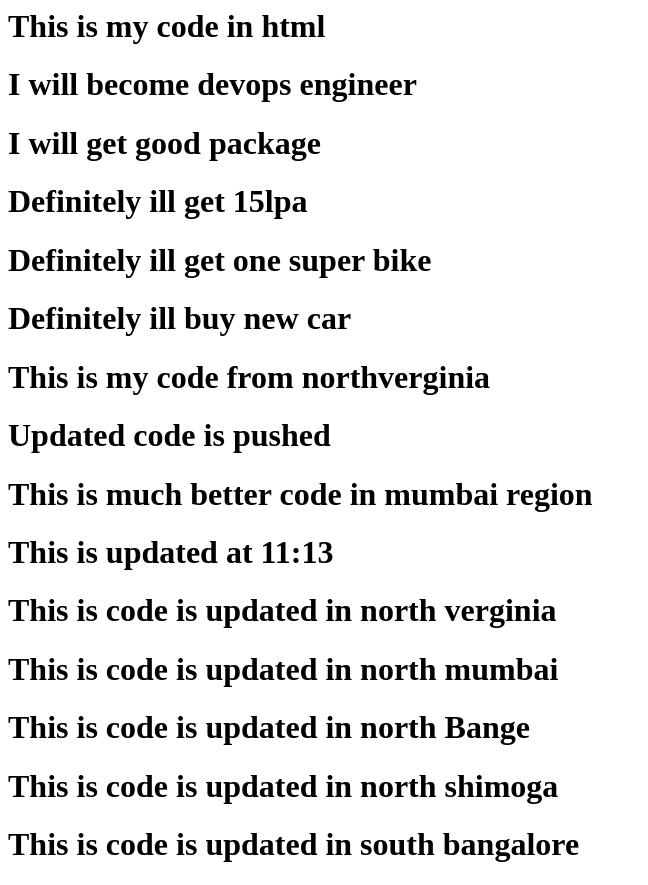
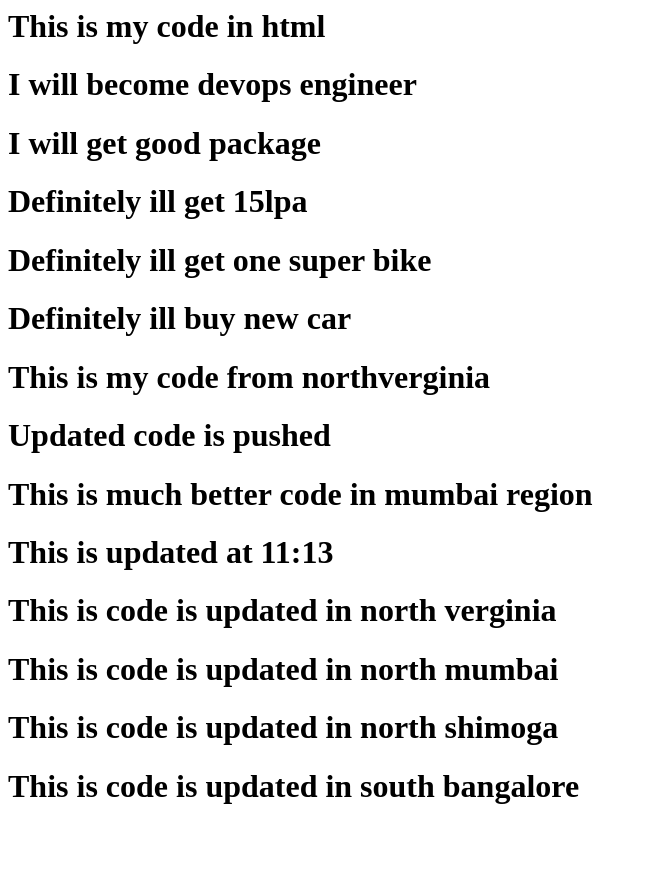
Before and after one commit to GururajNadigCN-devopslearning/git_practice19112026, a plain HTML site: page index.html in a window 1280 px wide. Shown: the whole page, without its empty margins (0-648 px from the left). After the commit the page ends 826 px from the top, so only its background shows below. Drawn offline with Linux system fonts and the light colour scheme.

Commit message:
Remove outdated heading from index.html
Removed outdated heading about north Bange.

```diff
--- a/index.html
+++ b/index.html
@@ -15,7 +15,6 @@
 		<h1>This is updated at 11:13</h1>
 		<h1>This is code is updated in north verginia</h1>
 		<h1>This is code is updated in north mumbai</h1>
-		<h1>This is code is updated in north Bange</h1>
 		<h1>This is code is updated in north shimoga</h1>
 		<h1>This is code is updated in south bangalore</h1>
 	</body>
```
